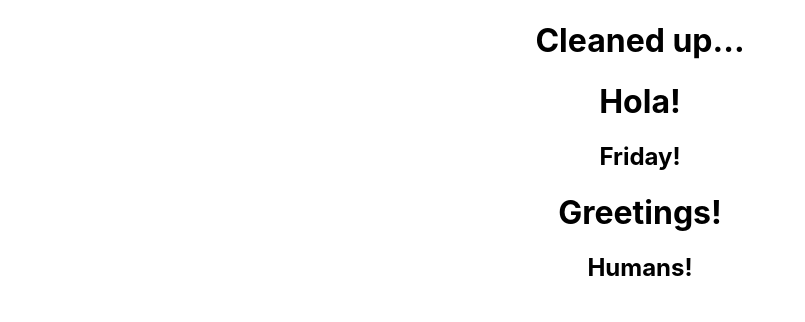
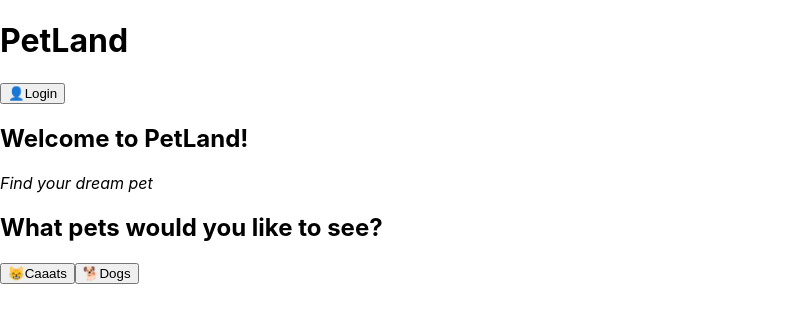
Before and after one commit to noribang/react_20221125, a React (Create React App) app: page / in a window 1280 px wide. Shown: the top 322 px of the page, without its empty margins (0-805 px from the left). Built offline with nearby package versions, Linux system fonts and the light colour scheme.

Commit message:
added header and homepage components.

```diff
--- a/src/App.js
+++ b/src/App.js
@@ -30,12 +30,64 @@ const element = (
   </div>
 )
 
+// Button component.
+function EmojiButton(props) {
+  console.log(props)
+  return (
+    <button>
+      <span role="img">{props.emoji}</span>
+      {props.labelText}
+    </button>
+  )
+}
+// Header component
+function Header(props) {
+  return (
+    <header>
+      <h1>{props.heading}</h1>
+      <nav>
+        <EmojiButton emoji="👤" labelText="Login"/>
+      </nav>
+    </header>
+  )
+}
+// HomePage component.
+function HomePage() {
+  return (
+    <main>
+      <div className="card">
+        <h2>Welcome to PetLand!</h2>
+        <em>Find your dream pet</em>
+      </div>
+      <div className="card">
+        <h2>What pets would you like to see?</h2>
+        <div>
+          <EmojiButton emoji="😸" labelText="Caaats"/>
+          <EmojiButton emoji="🐕" labelText="Dogs" />
+        </div>
+      </div>
+    </main>
+  )
+}
 
 function App() {
   return (
-    <div className="App">
-      <h1>Cleaned up...</h1>
-      {element}
+    <div>
+      <Header heading="PetLand" />
+      <HomePage />
+      {/* <main>
+        <div className="card">
+          <h2>Welcome to PetLand!</h2>
+          <em>Find your dream pet</em>
+        </div>
+        <div className="card">
+          <h2>What pets would you like to see?</h2>
+          <div>
+            <EmojiButton emoji="😸" labelText="Caaats"/>
+            <EmojiButton emoji="🐕" labelText="Dogs" />
+          </div>
+        </div>
+      </main> */}
     </div>
   );
 }
```
